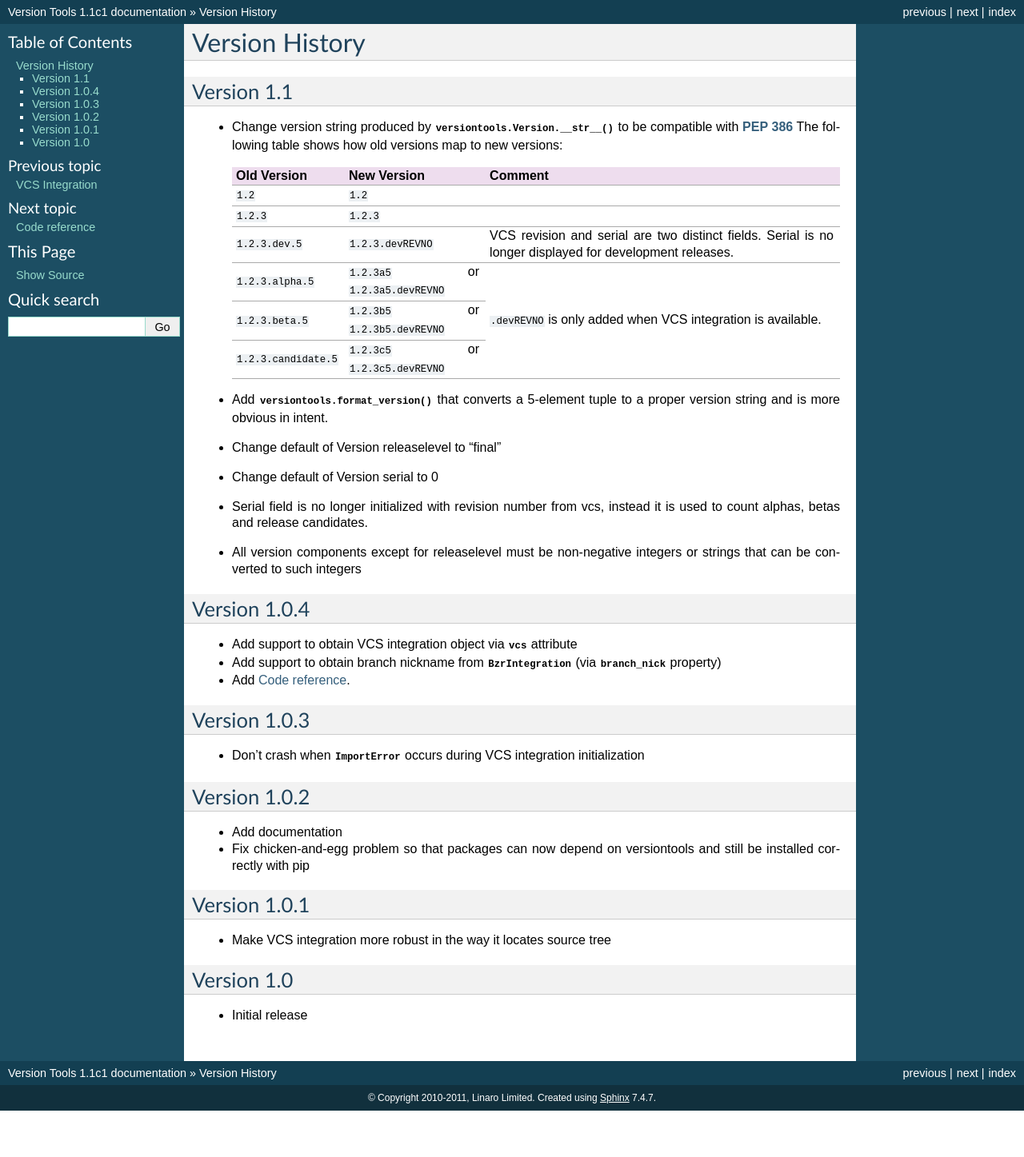
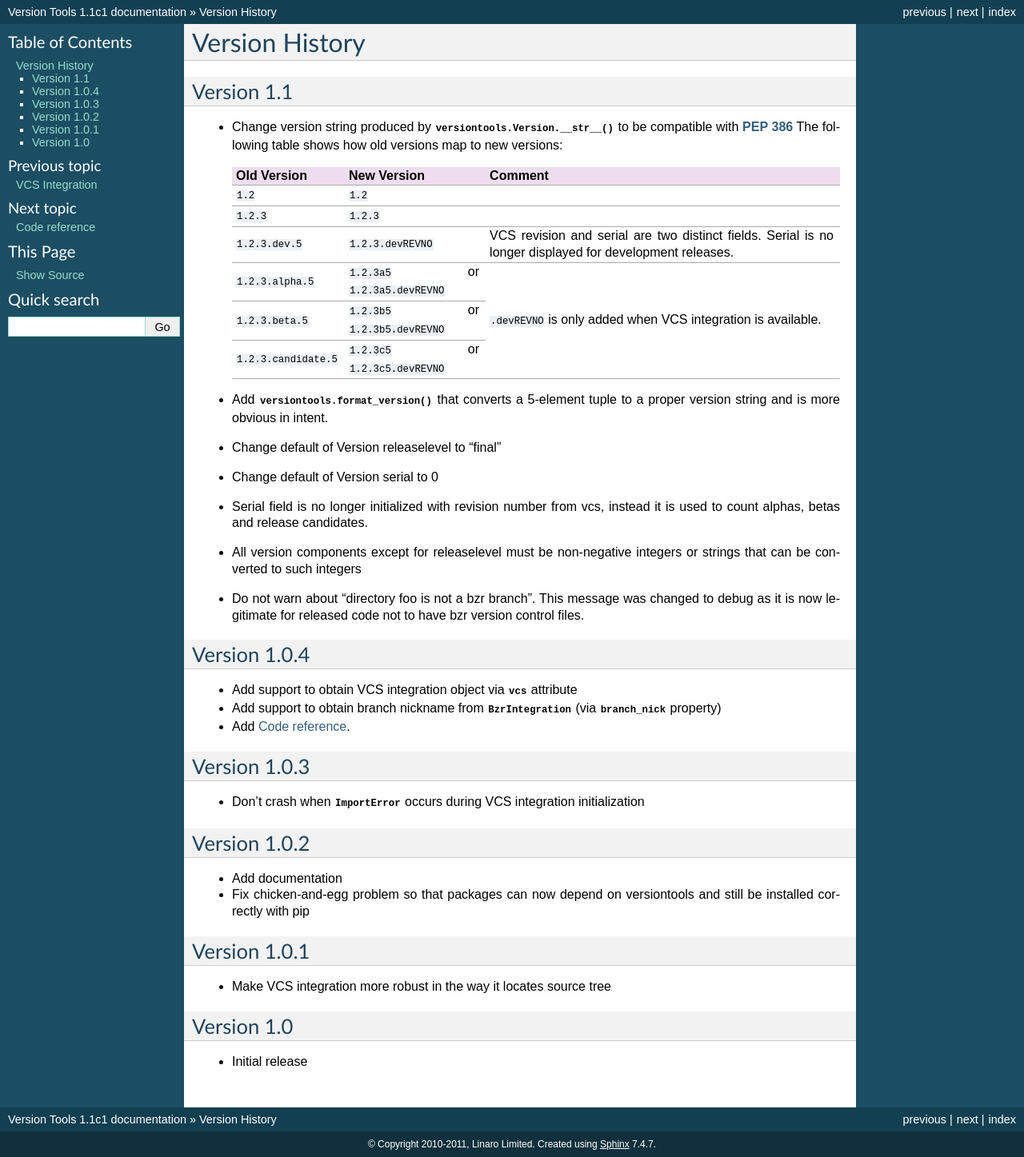
Before and after one commit to zyga/versiontools, a Sphinx documentation site: the page built from doc/changes.rst, in a window 1280 px wide. Shown: the whole page at 80% size. Built offline with Sphinx 7.4.7, drawn with Linux system fonts in a browser that asks for light colours; before the commit the page ends 1389 px from its top, so only the background shows below that.

Commit message:
Update changelog

```diff
--- a/doc/changes.rst
+++ b/doc/changes.rst
@@ -40,6 +40,9 @@ Version 1.1
   instead it is used to count alphas, betas and release candidates.
 * All version components except for releaselevel must be non-negative
   integers or strings that can be converted to such integers
+* Do not warn about "directory foo is not a bzr branch". This message
+  was changed to debug as it is now legitimate for released code not to
+  have bzr version control files.
 
 .. _version_1_0_4:
 
```
